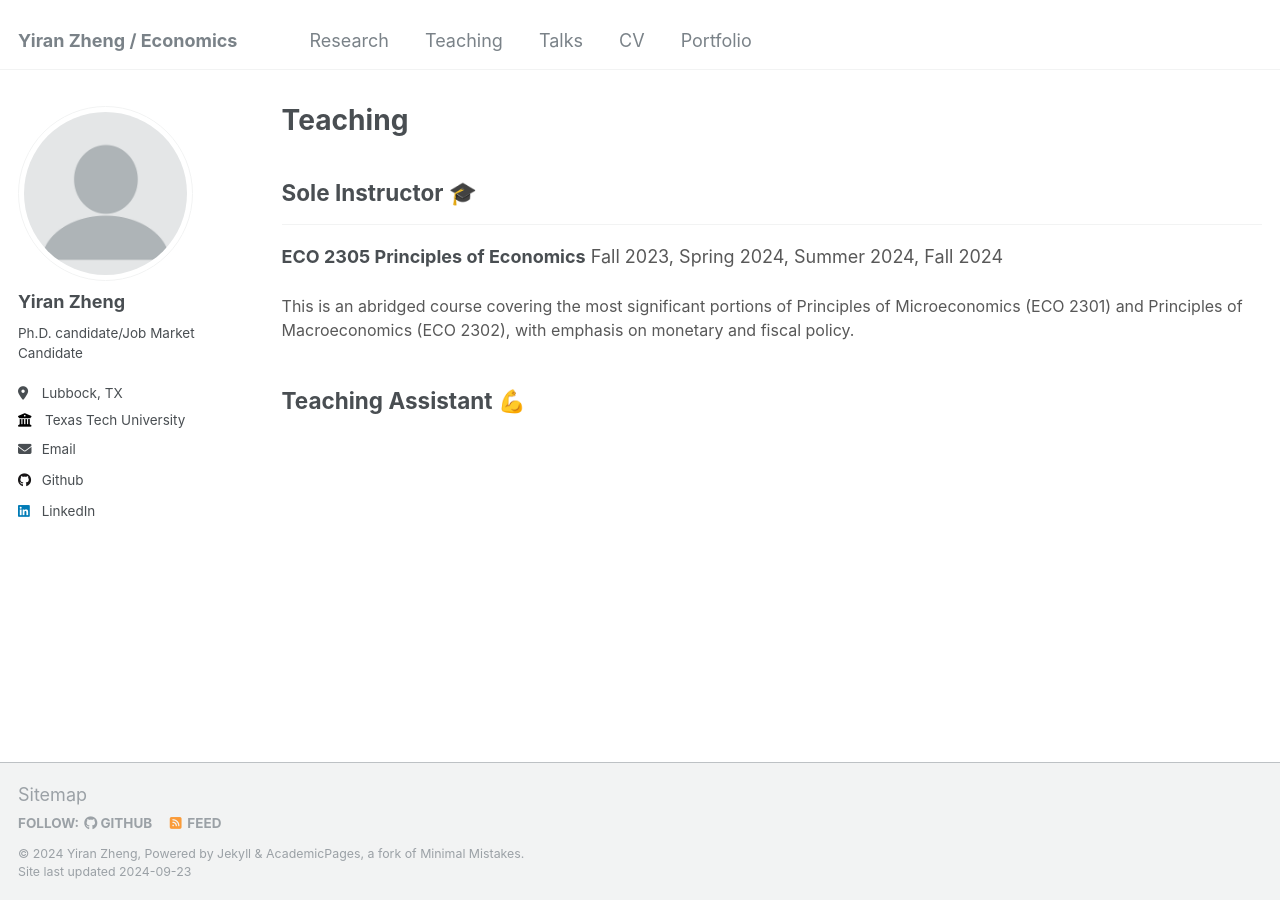
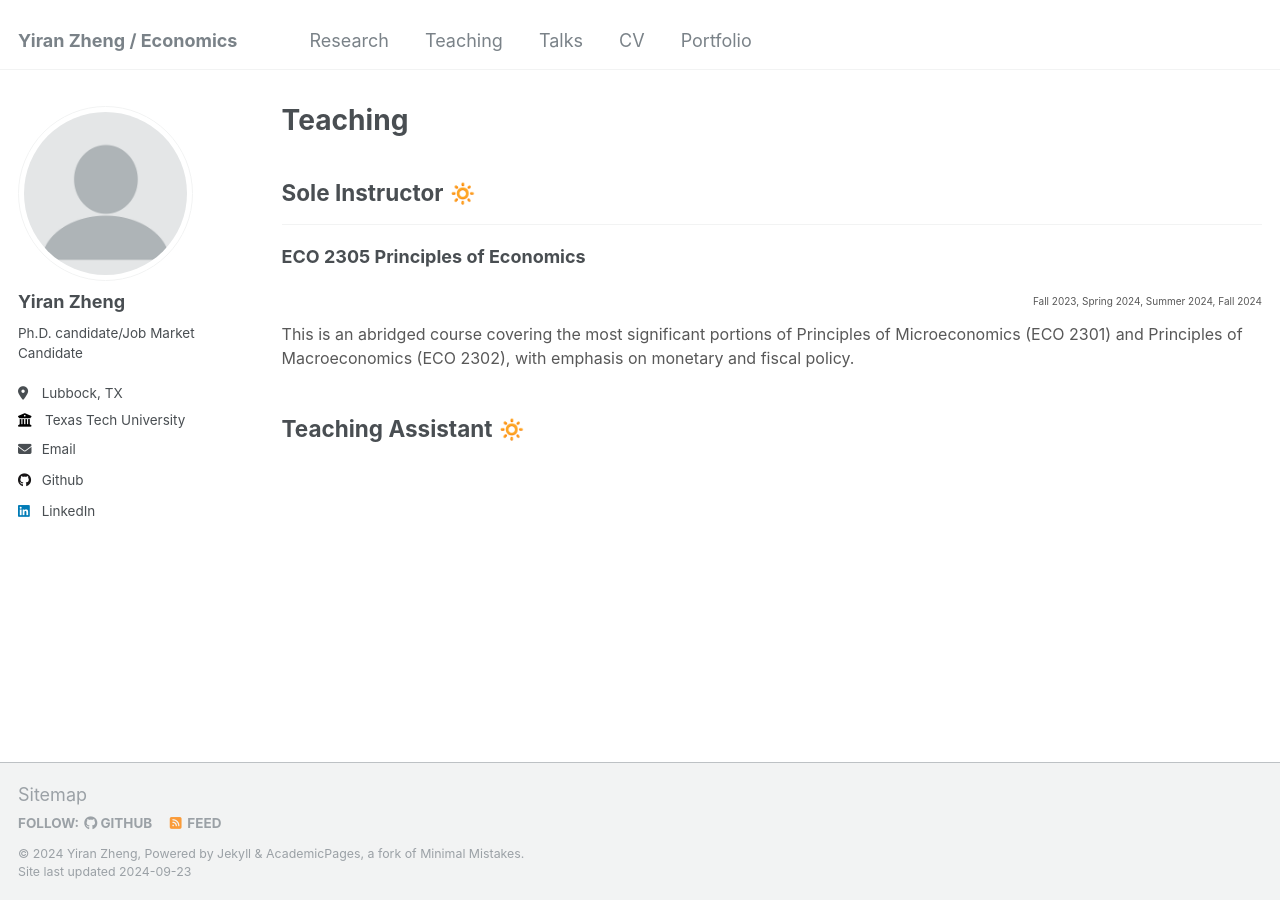
Before and after one commit to yiran-zheng/yiran-zheng.github.io, a Jekyll site: the page built from _pages/teaching.html, in a window 1280 px wide. Built offline with Jekyll 4.4.1, drawn with Linux system fonts in a browser that asks for light colours; part of the change alters nothing that is shown.

Commit message:
Update teaching.html

```diff
--- a/_pages/teaching.html
+++ b/_pages/teaching.html
@@ -7,12 +7,12 @@ author_profile: true
 
 {% include base_path %}
 <p align = "justify">
-<h2>Sole Instructor &#127891; </h2>
+<h2>Sole Instructor &#128261; </h2>
     <hr> <!-- This adds a horizontal line below the heading -->
-      <p><strong>ECO 2305 Principles of Economics</strong> <span style="text-align: right;color: #585858;"> Fall 2023, Spring 2024, Summer 2024, Fall 2024 </span>
+      <p><strong>ECO 2305 Principles of Economics</strong> <p style="text-align: right;font-size: 10px;color: #585858;"> Fall 2023, Spring 2024, Summer 2024, Fall 2024 </p>
         <div style="text-align: left; margin-bottom: 12px;font-size: 16px;color: #585858;">
               This is an abridged course covering the most significant portions of Principles of Microeconomics (ECO 2301) and Principles of Macroeconomics (ECO 2302), with emphasis on monetary and fiscal policy.
         </div>
       </p>
 
-<h2>Teaching Assistant &#128170; </h2>
+<h2>Teaching Assistant &#128261; </h2>
```
